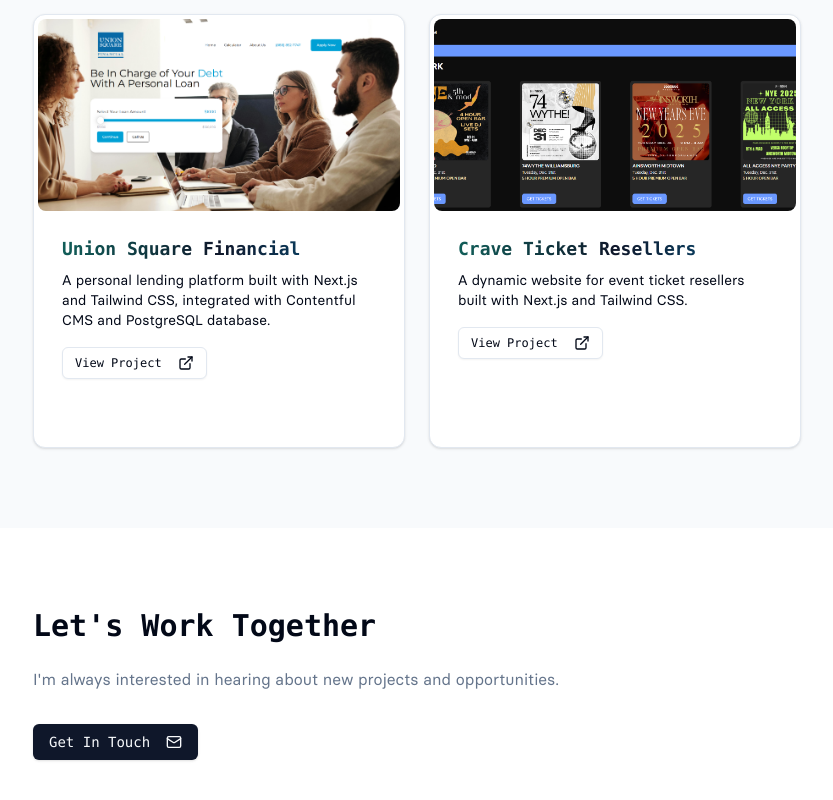
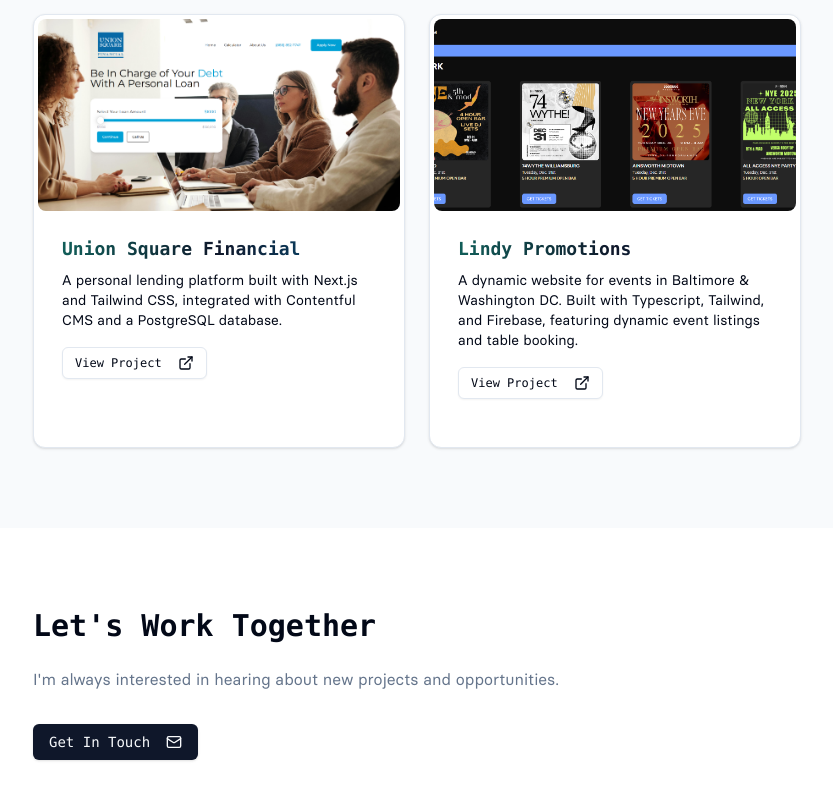
Before and after one commit to colnies/portfolio, a Next.js app: page / in a window 1280 px wide. Shown: the part 1376-2176 px from the top of the page, without its empty margins (223-1056 px from the left). Built offline with nearby package versions, Linux system fonts and the light colour scheme.

Commit message:
change to projects

```diff
--- a/src/app/page.tsx
+++ b/src/app/page.tsx
@@ -53,16 +53,16 @@
     {
         id: 3,
         title: "Union Square Financial",
-        description: "A personal lending platform built with Next.js and Tailwind CSS, integrated with Contentful CMS and PostgreSQL database.",
+        description: "A personal lending platform built with Next.js and Tailwind CSS, integrated with Contentful CMS and a PostgreSQL database.",
         image: "/unionsquare.png",
         link: "https://unionsquarefinancial.com"
     },
     {
         id: 4,
-        title: "Crave Ticket Resellers",
-        description: "A dynamic website for event ticket resellers built with Next.js and Tailwind CSS.",
+        title: "Lindy Promotions",
+        description: "A dynamic website for events in Baltimore & Washington DC. Built with Typescript, Tailwind, and Firebase, featuring dynamic event listings and table booking.",
         image: "/resellers.png",
-        link: "https://cravetickets.com"
+        link: "https://lindypromo.com"
     }
 ];
 
```
